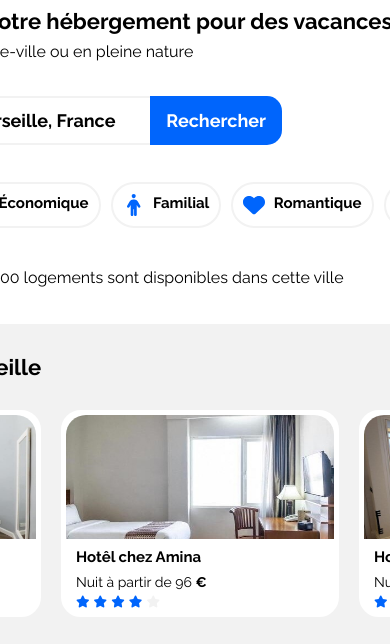
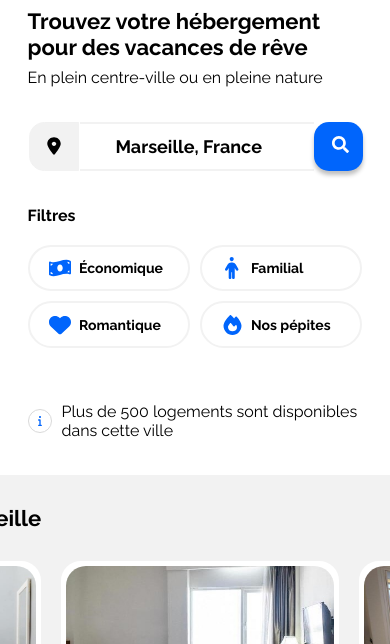
Before and after one commit to Kalga8/Booki, a plain HTML site: page booki-starter-code-master/index.html in a window 390 px wide. Shown: the part 137-781 px from the top of the page. Drawn offline with Linux system fonts and the light colour scheme; a web font is replaced by a local one.

Commit message:
Responsive mobile filter-bar

```diff
--- a/booki-starter-code-master/css/style.css
+++ b/booki-starter-code-master/css/style.css
@@ -133,12 +133,18 @@ input {
     border: none;
     border-radius: 0px 15px 15px 0px;
     background-color: #0065FC;
-    color: white;
     text-align: center;
+}
+
+.search-button-text {
     font-family: 'Raleway', sans-serif;
     font-size: 18px;
     font-weight: bold;
+    color: white;
+}
 
+.search-button-icon {
+    width: 0px;
 }
 
 .filter-bar {
@@ -148,6 +154,12 @@ input {
     height: 50px;
     gap: 10px;
     align-items: center;
+}
+
+.filter-container {
+    display: flex;
+    flex-direction: row;
+    gap: 10px;
 }
 
 .filter {
@@ -598,4 +610,84 @@ body {
             border-top: none;
             color: #0065FC;
         }
+
+/****** Info group ***********/
+
+.info-group {
+    display: flex;
+    align-items: center;
+    justify-content: center;
 }
+
+.headline {
+    width: 335px;
+}
+
+.search-bar {
+    display: flex;
+    flex-direction: row;
+    height: 49px;
+    width: 335px;
+}
+
+input {
+    width: 236px;
+}
+
+.search-bar button {
+    width: 49px;
+    height: 49px;
+    border-radius: 15px;
+    box-shadow: 0px 4px 4px 0px rgba(0, 0, 0, 0.25);
+}
+
+.search-button-text {
+    font-size: 0px;
+}
+
+.search-button-icon {
+    width: 17px;
+}
+
+.filter-bar {
+    display: flex;
+    flex-direction: column;
+    width: 335px;
+    height: 161px;
+    gap: 20px;
+    justify-content: left;
+}
+
+.filter-bar h4 {
+    width: 335px;
+}
+
+.filter-container {
+    display: flex;
+    flex-direction: row;
+    flex-wrap: wrap; /* Permet aux éléments de passer à la ligne */
+    gap: 10px;
+}
+
+.filter {
+    display: flex;
+    width: 162px;
+    height: 5.5vh;
+    justify-content: left;
+    align-items: center;
+    padding : 4px 19px 4px 19px;
+}
+
+    .filter a {
+        display: flex;
+        align-items: center;
+    }
+
+    .filter p {
+        font-size: 14px;
+    }
+
+.info-bar {
+    width: 335px;
+}
+}
--- a/booki-starter-code-master/index.html
+++ b/booki-starter-code-master/index.html
@@ -33,16 +33,21 @@
         <p> En plein centre-ville ou en pleine nature </p>
         </div>
 
-        <form class="search-bar" id="searchForm"> <!--Id Pour utilisation ultérieure de JavaScript (onclick=action)-->
+        <form class="search-bar">
             <img src="../booki-starter-code-master/images/icons/localisation.svg" alt="icon-localisation">
             <input type="search" placeholder="Marseille, France">
-            <button>
-                <a href="#"> Rechercher </a>
+
+            <button class="search-button">
+                <a href="#">
+                    <span class="search-button-text">Rechercher</span>
+                    <img src="../booki-starter-code-master/images/icons/icon-wen.svg" class="search-button-icon" alt="icone-loupe">
+                </a>
             </button>
         </form>
 
         <div class="filter-bar">
             <h4> Filtres </h4>
+            <div class="filter-container">
             <button class="filter">
                 <a href="#">
                     <img src="../booki-starter-code-master/images/icons/bank_note.svg" alt="icon-bank-note">
@@ -72,6 +77,7 @@
                     <p> Nos pépites </p>
                 </a>
             </button>
+            </div>
         </div>
 
         <div class="info-bar">
```
Also changed, not shown: booki-starter-code-master/images/icons/icon-wen.svg (added).
